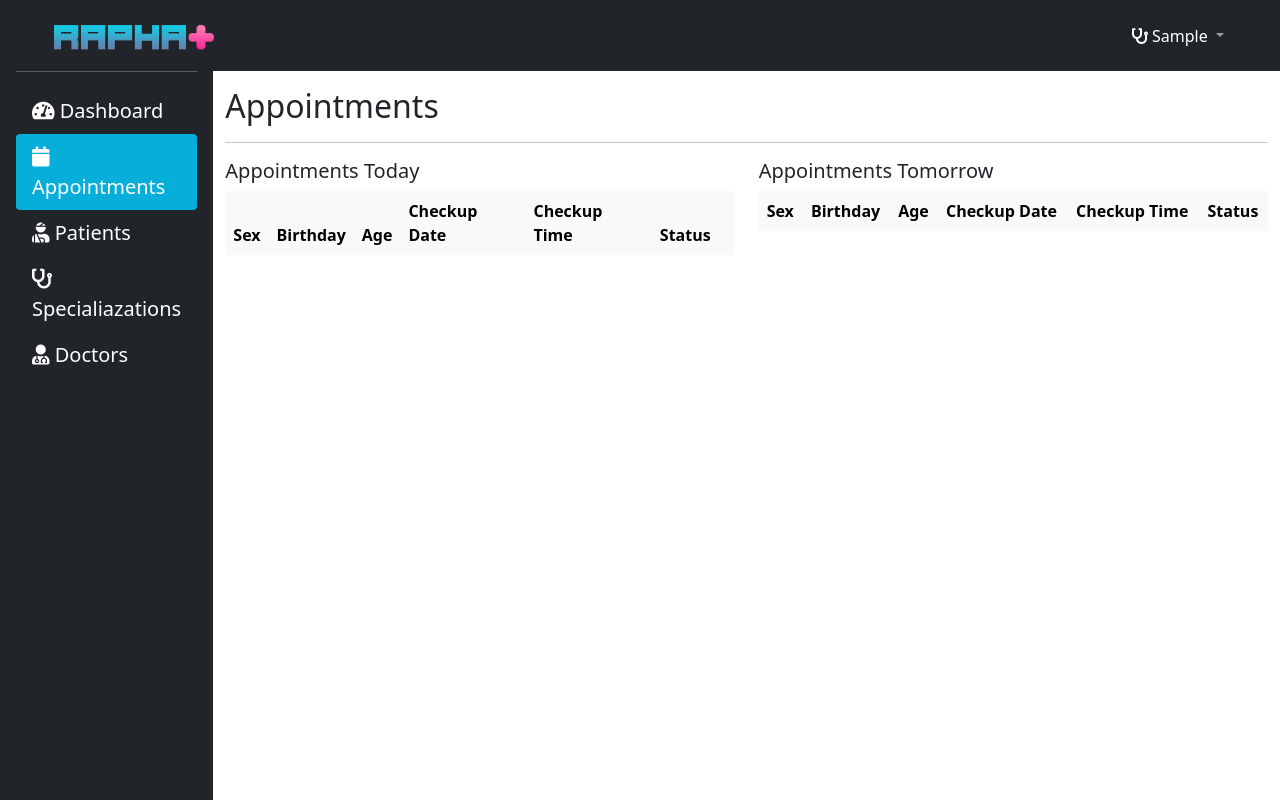
After one commit to dlastnoel/rapha_web, a Django app: page /appointments/ in a window 1280 px wide. The commit adds this page. Run offline with Django 4.2, Linux system fonts and the light colour scheme; a user stored in the database is signed in; tables that the repository leaves empty hold one stand-in row (values such as "Sample post"); lists and menus that the app fills with data are empty; some libraries are stand-ins or nearby versions.

Commit message:
init appointment views, urls, templates for rendering, added appointment forms and templates, modified git ignore for illness images and doctor profiles

```diff
--- /dev/null
+++ b/appointments/templates/appointments/index.html
@@ -0,0 +1,85 @@
+{% extends 'base/in_main.html' %}
+{% load static %}
+
+{% block content %}
+<main class="col-md-10 ms-auto m-md-0 ms-lg-auto mt-3 pl-5">
+  <div class="mt-3">
+    <h2>{{ title }}</h2>
+  </div>
+  <hr>
+  <div class="row d-sm-block d-md-none">
+    <div class="col-md-12">
+      <table id="doctor-table" class="table table-light table-borderless table-striped">
+        <thead>
+          <tr>
+            <th>Full Name</th>
+            <th>Status</th>
+            <th>Action</th>
+          </tr>
+        </thead>
+        <tbody>
+
+        </tbody>
+      </table>
+    </div>
+  </div>
+  <div class="row d-sm-none d-none d-md-flex">
+    <div class="col">
+      <h5>Appointments Today</h5>
+      <table id="doctor-table" class="table table-light table-borderless table-striped">
+        <thead>
+          <tr>
+            <th>Sex</th>
+            <th>Birthday</th>
+            <th>Age</th>
+            <th>Checkup Date</th>
+            <th>Checkup Time</th>
+            <th>Status</th>
+            <th></th>
+          </tr>
+        </thead>
+        <tbody>
+          {% for patient_today, age_today in appointments_today %}
+          <tr>
+            <td>{{ patient_today.patient.sex|capfirst }}</td>
+            <td>{{ patient_today.patient.date_of_birth }}</td>
+            <td>{{ age_today }}</td>
+            <td>{{ patient_today.checkup_date }}</td>
+            <td>{{ patient_today.checkup_start }} - {{ patient_today.checkup_end }}</td>
+            <td>{{ patient_today.status }}</td>
+            <td><a href="{% url 'appointment' patient_today.id %}"><i class="fas fa-eye"></i></a></td>
+          </tr>
+          {% endfor %}
+        </tbody>
+      </table>
+    </div>
+    <div class="col">
+      <h5>Appointments Tomorrow</h5>
+      <table id="doctor-table" class="table table-light table-borderless table-striped">
+        <thead>
+          <tr>
+            <th>Sex</th>
+            <th>Birthday</th>
+            <th>Age</th>
+            <th>Checkup Date</th>
+            <th>Checkup Time</th>
+            <th>Status</th>
+          </tr>
+        </thead>
+        <tbody>
+          {% for patient_today, age_today in appointments_today %}
+          <tr>
+            <td>{{ patient_today.patient.sex|capfirst }}</td>
+            <td>{{ patient_today.patient.date_of_birth }}</td>
+            <td>{{ age_today }}</td>
+            <td>{{ patient_today.checkup_date }}</td>
+            <td>{{ patient_today.checkup_start }} - {{ patient_today.checkup_end }}</td>
+            <td>{{ patient_today.status }}</td>
+          </tr>
+          {% endfor %}
+        </tbody>
+      </table>
+    </div>
+  </div>
+</main>
+{% endblock content%}
--- /dev/null
+++ b/appointments/urls.py
@@ -0,0 +1,9 @@
+from . import views
+from django.urls import path
+from django.conf.urls.static import static
+
+urlpatterns = [
+    path('appointments/', views.appointments, name='appointments'),
+    path('appointment/<str:pk>/', views.appointment, name='appointment'),
+    path('appointment/admit/<str:pk>', views.admitPatient, name='admit'),
+]
--- a/appointments/views.py
+++ b/appointments/views.py
@@ -1,3 +1,118 @@
-from django.shortcuts import render
+from django.shortcuts import redirect, render
+from django.contrib.auth.decorators import login_required
+from django.contrib.auth import login, authenticate, logout
+from . forms import AppointmentForm
+
+from patients.models import AdultIllness, Breast, Cardiovascular, ChiefComplaint, ChildhoodIllness, Endocrine, FamilyHistory, FunctionalHistory, Gastrointestinal, GeneralSystem, Genitourinary, Heent, HistoryOfImmunization, Musculoskeletal, Neurologic, PresentIllness, PresentIllnessImage, Pulmonary, SkinProblem
+from . models import *
+from appointments.models import Appoinment
+from datetime import date, datetime
+
 
 # Create your views here.
+@login_required(login_url='login')
+def appointments(request):
+    title = 'Appointments'
+    is_admin = request.user.is_superuser
+    today = date.today()
+    patients_today = Appoinment.objects.filter(
+        doctor=request.user.doctor).filter(checkup_date=today)
+    ages_today = []
+    i = 0
+
+    print(patients_today.count())
+
+    while(i < patients_today.count()):
+        ages_today.append(today.year - patients_today[i].patient.date_of_birth.year -
+                          ((today.month, today.day) < (
+                              patients_today[i].patient.date_of_birth.month, patients_today[i].patient.date_of_birth.day)))
+        i = i+1
+
+    doctor = request.user.doctor
+    nav_active = 'nav-active'
+    context = {
+        'title': title,
+        'doctor': doctor,
+        'is_admin': is_admin,
+        'nav_active': nav_active,
+        'patients_today': patients_today,
+        'appointments_today': zip(patients_today, ages_today)
+    }
+    return render(request, 'appointments/index.html', context)
+
+
+@login_required(login_url='login')
+def appointment(request, pk):
+    title = 'Appointments'
+    is_admin = request.user.is_superuser
+    patient = Appoinment.objects.get(id=pk)
+    doctor = request.user.doctor
+    nav_active = 'nav-active'
+    chief_complaint = ChiefComplaint.objects.get(unicode=patient.unicode)
+    present_illness_image = PresentIllnessImage.objects.get(
+        unicode=patient.unicode)
+    present_illness = PresentIllness.objects.get(unicode=patient.unicode)
+    childhood_illness = ChildhoodIllness.objects.get(unicode=patient.unicode)
+    adult_illness = AdultIllness.objects.get(unicode=patient.unicode)
+    history_of_immunization = HistoryOfImmunization.objects.get(
+        unicode=patient.unicode)
+    family_history = FamilyHistory.objects.get(unicode=patient.unicode)
+    personal_and_social_history = ChiefComplaint.objects.get(
+        unicode=patient.unicode)
+    functional_history = FunctionalHistory.objects.get(unicode=patient.unicode)
+    generay_system = GeneralSystem.objects.get(unicode=patient.unicode)
+    skin_problem = SkinProblem.objects.get(unicode=patient.unicode)
+    heent = Heent.objects.get(unicode=patient.unicode)
+    breast = Breast.objects.get(unicode=patient.unicode)
+    pulmonary = Pulmonary.objects.get(unicode=patient.unicode)
+    cardiovascular = Cardiovascular.objects.get(unicode=patient.unicode)
+    gastrointestinal = Gastrointestinal.objects.get(unicode=patient.unicode)
+    genitourinary = Genitourinary.objects.get(unicode=patient.unicode)
+    endocrine = Endocrine.objects.get(unicode=patient.unicode)
+    musculoskeletal = Musculoskeletal.objects.get(unicode=patient.unicode)
+    neurologic = Neurologic.objects.get(unicode=patient.unicode)
+
+    admit = AppointmentForm(instance=patient)
+
+    context = {
+        'title': title,
+        'doctor': doctor,
+        'is_admin': is_admin,
+        'nav_active': nav_active,
+        'patient': patient,
+        'chief_complaint': chief_complaint,
+        'present_illness_image': present_illness_image,
+        'present_illness': present_illness,
+        'childhood_illness': childhood_illness,
+        'adult_illness': adult_illness,
+        'history_of_immunization': history_of_immunization,
+        'family_history': family_history,
+        'personal_and_social_history': personal_and_social_history,
+        'functional_history': functional_history,
+        'generay_system': generay_system,
+        'skin_problem': skin_problem,
+        'heent': heent,
+        'breast': breast,
+        'pulmonary': pulmonary,
+        'cardiovascular': cardiovascular,
+        'gastronintestinal': gastrointestinal,
+        'genitourinary': genitourinary,
+        'endocrine': endocrine,
+        'musculoskeletal': musculoskeletal,
+        'neurologic': neurologic,
+        'admit': admit
+    }
+    return render(request, 'appointments/appointment.html', context)
+
+
+@login_required(login_url='login')
+def admitPatient(request, pk):
+    patient = Appoinment.objects.get(id=pk)
+    if request.method == 'POST':
+        admit = AppointmentForm(
+            request.POST, instance=request.user, prefix='usr-in')
+        if admit.is_valid():
+            patient.status = 'done'
+            patient.save()
+            admit.save()
+            return redirect('appointments')
--- a/patients/urls.py
+++ b/patients/urls.py
@@ -3,5 +3,5 @@ from django.urls import path
 from django.conf.urls.static import static
 
 urlpatterns = [
-  path('patients/', views.patients, name='patients'),
+    path('patients/', views.patients, name='patients'),
 ]
--- a/rapha_web/urls.py
+++ b/rapha_web/urls.py
@@ -24,6 +24,7 @@ urlpatterns = [
     path('admin/', admin.site.urls),
     path('', include('doctors.urls')),
     path('', include('patients.urls')),
+    path('', include('appointments.urls')),
 
     path('api/', include('api.urls')),
 
--- a/templates/base/in_nav.html
+++ b/templates/base/in_nav.html
@@ -10,9 +10,17 @@
         <i class="fas fa-tachometer-alt"></i> Dashboard
       </a>
     </li>
+    <li>
+      <a href="{% url 'appointments' %}" class="nav-link text-white fs-5
+          {% if title == 'Appointments' %}
+            {{ nav_active }}
+          {% endif %}">
+        <i class="fas fa-calendar"></i> Appointments
+      </a>
+    </li>
     {% if is_admin %}
     <li>
-      <a href="patients.html" class="nav-link text-white fs-5
+      <a href="{% url 'patients'%}" class="nav-link text-white fs-5
       {% if title == 'Patients' %}
         {{ nav_active }}
       {% endif %}">
```
Also changed, not shown: appointments/forms.py (added, +15 -0 lines), appointments/templates/appointments/appointment.html (added, +43 -0 lines), patients/templates/patients/index.html (+27 -0 lines), patients/views.py (+22 -1 lines), 1 other file.
